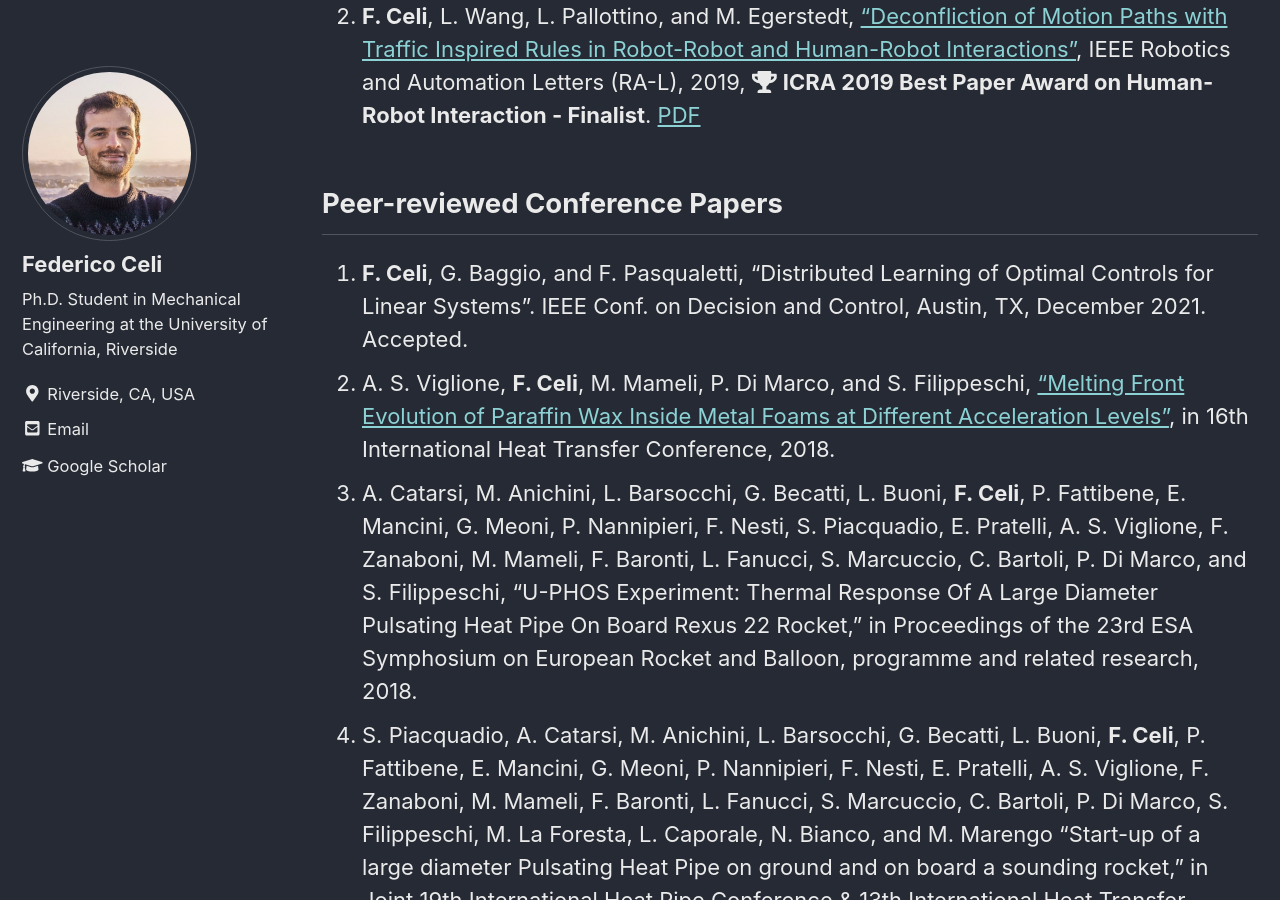
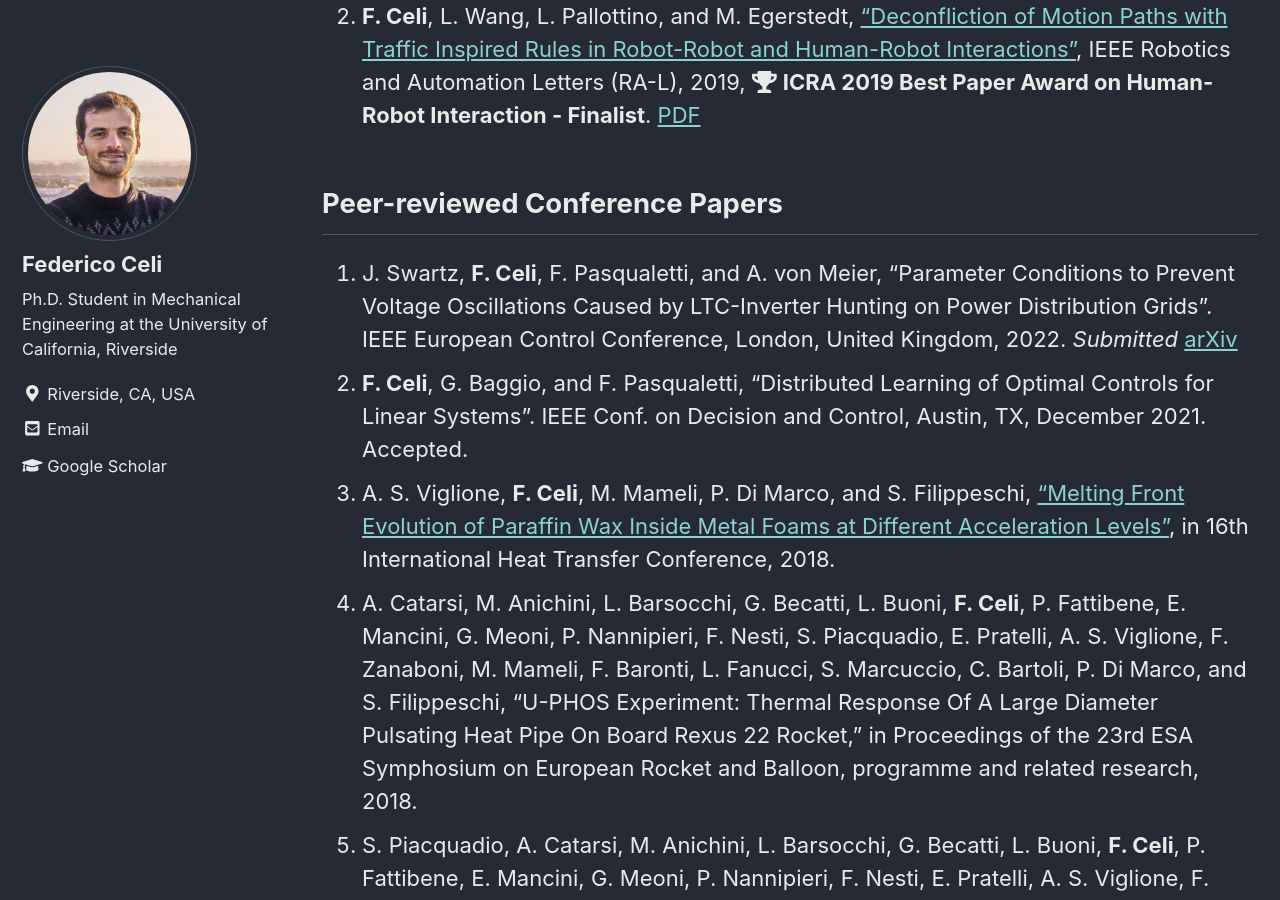
Before and after one commit to federicoceli/federicoceli.github.io, a Jekyll site: the page built from _pages/publications.md, in a window 1280 px wide and 900 px high, scrolled down 364 px. Built offline with Jekyll 4.4.1, drawn with Linux system fonts in a browser that asks for light colours; cached includes are drawn as plain includes; nearby versions of some CDN libraries.

Commit message:
Update publications.md

```diff
--- a/_pages/publications.md
+++ b/_pages/publications.md
@@ -10,6 +10,7 @@ classes: wide
 2. **F. Celi**, L. Wang, L. Pallottino, and M. Egerstedt, ["Deconfliction of Motion Paths with Traffic Inspired Rules in Robot-Robot and Human-Robot Interactions"](https://ieeexplore.ieee.org/document/8643446/), IEEE Robotics and Automation Letters (RA-L), 2019, <i class="fas fa-trophy" aria-hidden="true"></i> **ICRA 2019 Best Paper Award on Human-Robot Interaction - Finalist**. [PDF](/assets/pdf/19-FC-LW-LP-ME.pdf)
 
 ## Peer-reviewed Conference Papers
+1. J. Swartz, **F. Celi**, F. Pasqualetti, and A. von Meier, "Parameter Conditions to Prevent Voltage Oscillations Caused by LTC-Inverter Hunting on Power Distribution Grids". IEEE European Control Conference, London, United Kingdom, 2022. _Submitted_ [arXiv](https://arxiv.org/abs/2111.04815)
 1. **F. Celi**, G. Baggio, and F. Pasqualetti, "Distributed Learning of Optimal Controls for Linear Systems". IEEE Conf. on Decision and Control, Austin, TX, December 2021. Accepted.
 3. A. S. Viglione, **F. Celi**, M. Mameli, P. Di Marco, and S. Filippeschi, [“Melting Front Evolution of Paraffin Wax Inside Metal Foams at Different Acceleration Levels”](http://ihtcdigitallibrary.com/conferences/ihtc16,12836fc9222e6095,292c90a229876f74.html), in 16th International Heat Transfer Conference, 2018.
 4. A. Catarsi, M. Anichini, L. Barsocchi, G. Becatti, L. Buoni, **F. Celi**, P. Fattibene, E. Mancini, G. Meoni, P. Nannipieri, F. Nesti, S. Piacquadio, E. Pratelli, A. S. Viglione, F. Zanaboni, M. Mameli, F. Baronti, L. Fanucci, S. Marcuccio, C. Bartoli, P. Di Marco, and S. Filippeschi, “U-PHOS Experiment: Thermal Response Of A Large Diameter Pulsating Heat Pipe On Board Rexus 22 Rocket,” in Proceedings of the 23rd ESA Symphosium on European Rocket and Balloon, programme and related research, 2018.
```
